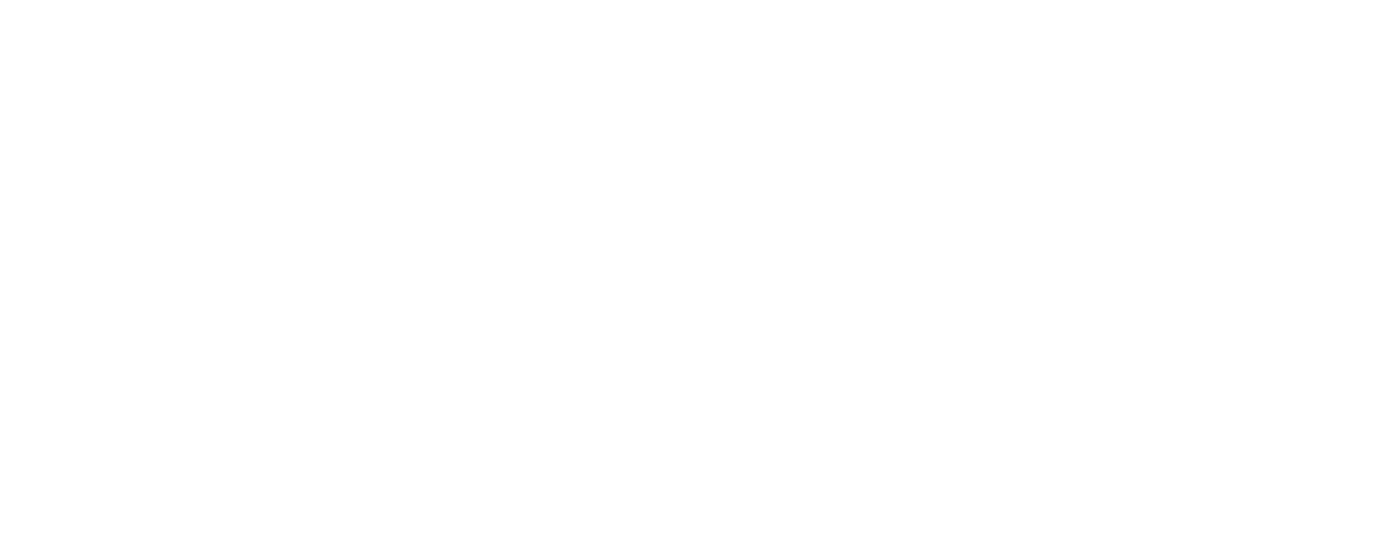
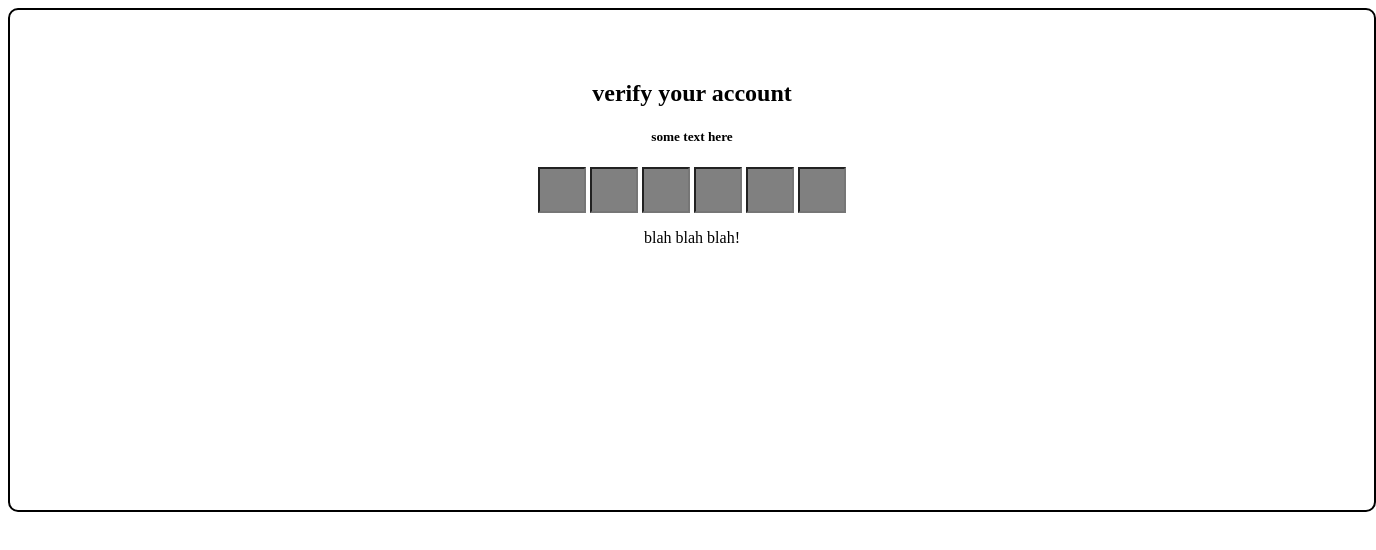
Before and after one commit to acciojob/OTP-Vishnutyagi, a website: page main.html in a window 1280 px wide. Shown: the whole page, 1376 px wide, since content can reach past the window. Drawn offline with Linux system fonts and the light colour scheme.

Commit message:
created a submission

```diff
--- a/main.html
+++ b/main.html
@@ -7,7 +7,20 @@
 </head>
 
 <body>
-	<!-- the entire body must be written by student -->
+	<div class="main">
+		<h2 id="verification_heading">verify your account</h2>
+		<h5 id="verification_subtext"> some text here</h5>
+		<div id="row">
+			<input type="text" class="code" maxlength="1">
+			<input type="text" class="code" maxlength="1">
+			<input type="text" class="code" maxlength="1">
+			<input type="text" class="code" maxlength="1">
+			<input type="text" class="code" maxlength="1">
+			<input type="text" class="code" maxlength="1">
+		</div>
+		<p>blah blah blah!</p>
+	</div>
+
     <script type="text/javascript" src="./script.js">
 </script>
 
--- a/script.js
+++ b/script.js
@@ -1 +1,38 @@
-//your JS code here. If required.
+
+document.addEventListener("DOMContentLoaded", () => {
+	const inp=document.querySelectorAll('.code');
+
+	// const codes = document.querySelectorAll('.code');
+	inp.forEach((txt,index)=>{
+		txt.addEventListener('input',(e)=>{
+			if(e.target.value.length===1&&index<inp.length-1){
+				inp[index+1].focus();
+			}
+		});
+
+		txt.addEventListener('keydown', (e)=>{
+			if(e.key=="Backspace"&&index>0&&e.target.value==''){
+				inp[index - 1].focus();
+			}
+		});
+
+	});
+});
+// // script.js
+// document.addEventListener("DOMContentLoaded", () => {
+//     const codes = document.querySelectorAll('.code');
+
+//     codes.forEach((code, index) => {
+//         code.addEventListener('input', (e) => {
+//             if (e.target.value.length === 1 && index < codes.length - 1) {
+//                 codes[index + 1].focus();
+//             }
+//         });
+
+//         code.addEventListener('keydown', (e) => {
+//             if (e.key === 'Backspace' && index > 0 && e.target.value === '') {
+//                 codes[index - 1].focus();
+//             }
+//         });
+//     });
+// });
--- a/styles.css
+++ b/styles.css
@@ -1 +1,14 @@
-/*  your css code here. If applicable */
+.main{
+	text-align:center;
+	width:100%;
+	height:50vh;
+	padding:50px;
+	border: 2px solid black;
+	border-radius: 10px;
+}
+input{
+	width:40px;
+	height:40px;
+	background-color:gray;
+	color:white;
+}
```
